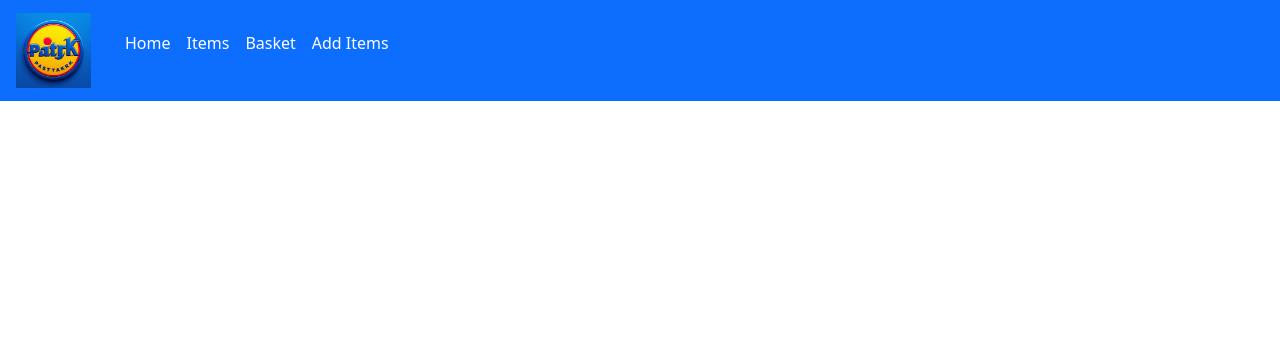
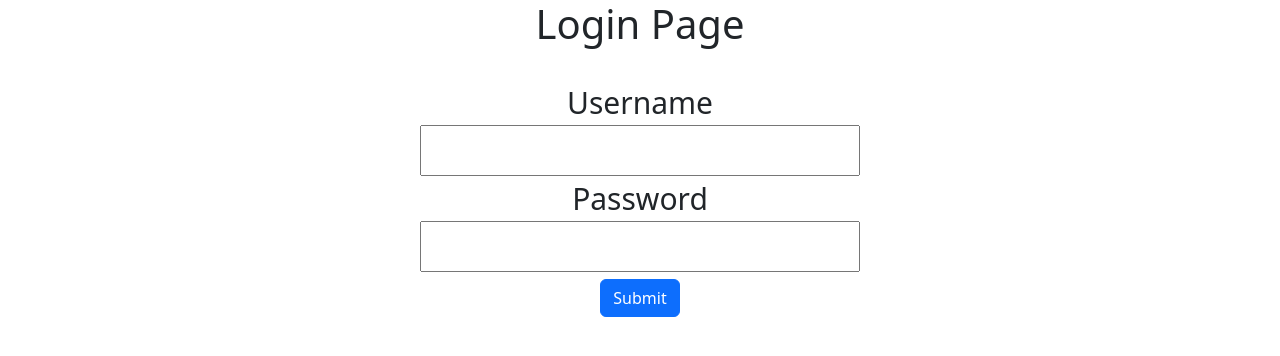
Before and after one commit to treesacherian/IncProject3, a React (Create React App) app in the folder my-app/: page /Login in a window 1280 px wide. Shown: the top 356 px of the page. Built offline with nearby package versions, Linux system fonts and the light colour scheme.

Commit message:
various changes

```diff
--- a/my-app/src/App.js
+++ b/my-app/src/App.js
@@ -5,76 +5,29 @@ import Home from "./Components/Homepage/Home.jsx";
 import PageForItem from "./Components/Item/PageForItem.jsx";
 import CreateItemPage from "./Components/Item/CreateItemPage.jsx";
 import BasketPage from "./Components/Basket/BasketPage.jsx";
-import Logo from "./Business.png";
 import React from "react";
 import Login from "./Components/Homepage/Login.jsx";
-import EditItem from "./Components/Item/EditItem.jsx"
-
+import EditItem from "./Components/Item/EditItem.jsx";
+import Navbar from "./Components/Homepage/Navbar.jsx";
+import ProtectedRoutes from "./Components/Homepage/ProtectedRoutes.js";
 function App() {
   return (
     <div style={{ overflow: "auto" }}>
       <Router>
-        <nav class="navbar navbar-expand-lg navbar-dark bg-primary">
-          <a class="navbar-brand" href="#" aria-label="home"></a>
-          <Link to="/">
-            <img
-              src={Logo}
-              alt="Logo Icon"
-              className="navbar-brand"
-              width="75px"
-            />
-          </Link>
-          <button
-            class="navbar-toggler"
-            type="button"
-            data-bs-toggle="collapse"
-            data-bs-target="#navbarNav"
-            aria-controls="navbarNav"
-            aria-expanded="false"
-            aria-label="Toggle navigation"
-          >
-            <span class="navbar-toggler-icon"></span>
-          </button>
-          <div class="collapse navbar-collapse" id="navbarNavAltMarkup">
-            <div class="navbar-nav">
-              <ul style={{ display: "flex", padding: "10px" }}>
-                <li class="nav-item">
-                  <Link className="nav-item nav-link active" to="/home">
-                    Home
-                  </Link>
-                </li>
-                <li class="nav-item">
-                  <Link className="nav-item nav-link active" to="/items">
-                    Items
-                  </Link>
-                </li>
-                <li class="nav-item">
-                  <Link className="nav-item nav-link active" to="/basket">
-                    Basket
-                  </Link>
-                </li>
-                <li class="nav-item ">
-                  <Link className="nav-item nav-link active" to="/createitems">
-                    Add Items
-                  </Link>
-                </li>
-              </ul>
-            </div>
-          </div>
-      </nav>
-      <div >
+        <Navbar />
         <Routes>
-          <Route path='/' element={<Login />} />
-          <Route path='/home' element={<Home />} />
-          <Route path='/basket' element={<BasketPage />} />
-          <Route path='/items' element={<PageForItem />} />
-          <Route path='/createitems' element={<CreateItemPage/>} />
-          <Route path="/editItem/:id" element={<EditItem/>}/>
+          <Route path="/" element={<ProtectedRoutes />}>
+            <Route element={<Home />} path="/" />
+          </Route>
+          <Route path="Login" element={<Login />} />
+          <Route path="/Home" element={<Home />} />
+          <Route path="/basket" element={<BasketPage />} />
+          <Route path="/items" element={<PageForItem />} />
+          <Route path="/createitems" element={<CreateItemPage />} />
+          <Route path="/editItem/:id" element={<EditItem />} />
         </Routes>
-      </div>
-
-    </Router>
-  </div>
+      </Router>
+    </div>
   );
 }
 
--- /dev/null
+++ b/my-app/src/Components/Homepage/Navbar.jsx
@@ -0,0 +1,76 @@
+import React from "react";
+import { Link, useLocation } from "react-router-dom";
+import Logo from "../../Business.png";
+import "bootstrap/dist/js/bootstrap.bundle";
+
+const Navbar = () => {
+  const location = useLocation();
+
+  if (location.pathname === "/Login") {
+    return null;
+  }
+
+  return (
+    <nav className="navbar navbar-expand-lg navbar-dark bg-primary">
+      <Link to="/Home" className="navbar-brand" aria-label="home">
+        <img src={Logo} alt="Logo Icon" className="navbar-brand" width="75px" />
+      </Link>
+      <button
+        className="navbar-toggler"
+        type="button"
+        data-bs-toggle="collapse"
+        data-bs-target="#navbarNav"
+        aria-controls="navbarNav"
+        aria-expanded="false"
+        aria-label="Toggle navigation"
+      >
+        <span className="navbar-toggler-icon"></span>
+      </button>
+      <div className="collapse navbar-collapse" id="navbarNavAltMarkup">
+        <div className="navbar-nav">
+          <ul style={{ display: "flex", padding: "10px" }}>
+            <li className="nav-item">
+              <Link className="nav-item nav-link active" to="/home">
+                Home
+              </Link>
+            </li>
+            <li className="nav-item">
+              <Link className="nav-item nav-link active" to="/items">
+                Items
+              </Link>
+            </li>
+            <li className="nav-item">
+              <Link className="nav-item nav-link active" to="/basket">
+                Basket
+              </Link>
+            </li>
+            <li className="nav-item">
+              <Link className="nav-item nav-link active" to="/createitems">
+                Add Items
+              </Link>
+            </li>
+            <li className="nav-item dropdown">
+              <a
+                className="nav-link dropdown-toggle"
+                href="#"
+                role="button"
+                data-bs-toggle="dropdown"
+                aria-expanded="false"
+              >
+                User
+              </a>
+              <div className="dropdown-menu">
+                <a className="dropdown-item" href="/">
+                  Log off
+                </a>
+              </div>
+            </li>
+            <li className="nav-item"></li>
+          </ul>
+        </div>
+      </div>
+    </nav>
+  );
+};
+
+export default Navbar;
--- /dev/null
+++ b/my-app/src/Components/Homepage/ProtectedRoutes.js
@@ -0,0 +1,9 @@
+import React from "react";
+import { Outlet, Navigate } from "react-router-dom";
+
+const ProtectedRoutes = () => {
+  let auth = { token: false };
+  return auth.token ? <Outlet /> : <Navigate to="/Login" />;
+};
+
+export default ProtectedRoutes;
--- a/my-app/src/Components/Item/ItemDisplay.jsx
+++ b/my-app/src/Components/Item/ItemDisplay.jsx
@@ -4,7 +4,7 @@ import ItemStructure from "./ItemStructure";
 
 function ItemDisplay({ listItems }) {
   return (
-    <div>
+    <>
       {listItems.map((item) => (
         <ItemStructure
           key={item.id}
@@ -14,7 +14,7 @@ function ItemDisplay({ listItems }) {
           image={item.image}
         />
       ))}
-    </div>
+    </>
   );
 }
 
```
Also changed, not shown: 1 other file (tests, documents, lock files or other folders).
